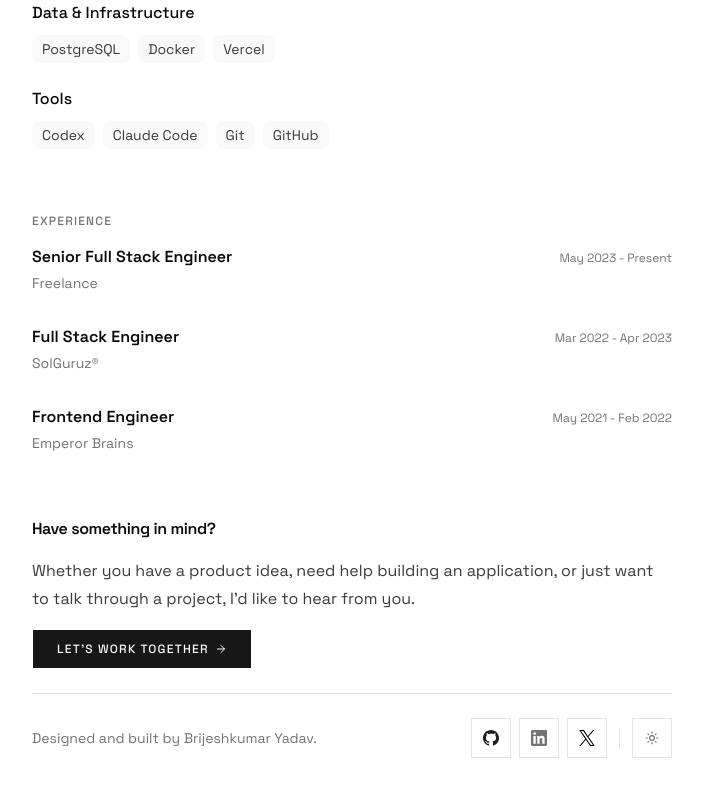
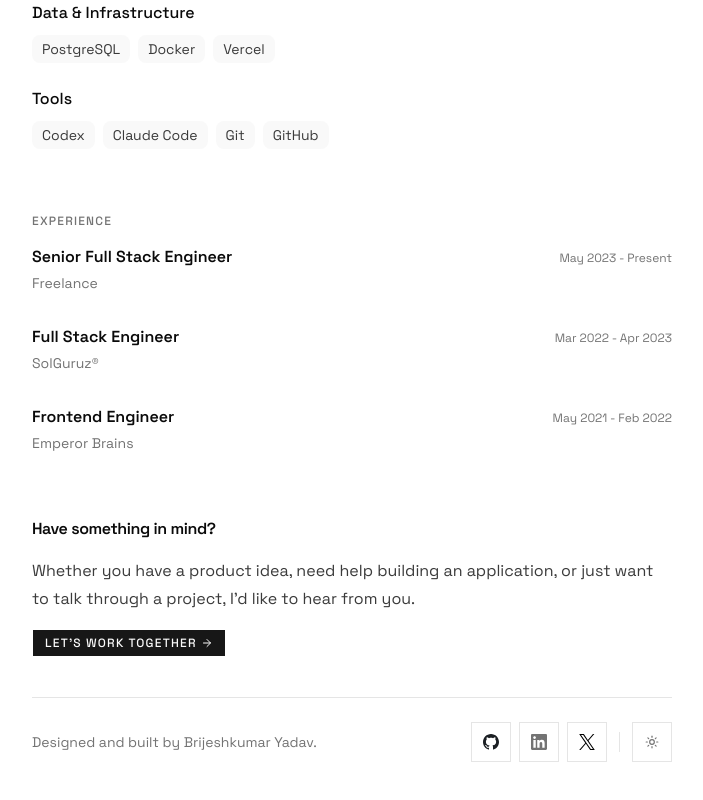
Before and after one commit to brijeshmarch16/portfolio, a Next.js app: page / in a window 1280 px wide. Shown: the part 1333-2133 px from the top of the page, without its empty margins (288-991 px from the left). Built offline with nearby package versions, Linux system fonts and the light colour scheme.

Commit message:
style(home): shrink footer CTA button and add space below it

```diff
--- a/src/components/home/site-footer.tsx
+++ b/src/components/home/site-footer.tsx
@@ -8,7 +8,7 @@ export function SiteFooter() {
   const email = portfolio.profile.social.find((item) => item.label === "Email")
 
   return (
-    <footer className="flex flex-col gap-6">
+    <footer className="flex flex-col gap-10">
       <div className="flex flex-col gap-4">
         <h2 className="text-base/6 font-semibold tracking-tight text-foreground">
           Have something in mind?
@@ -21,7 +21,7 @@ export function SiteFooter() {
 
         {email && (
           <div className="flex">
-            <Button asChild className="text-xs/4 font-medium">
+            <Button asChild size="xs" className="text-xs/4 font-medium">
               <a href={email.href}>
                 Let&apos;s work together
                 <ArrowRightIcon className="size-3" aria-hidden="true" />
```
